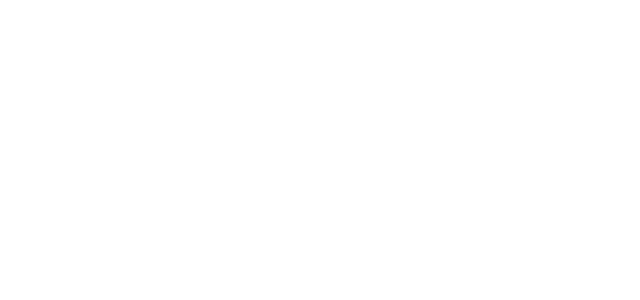
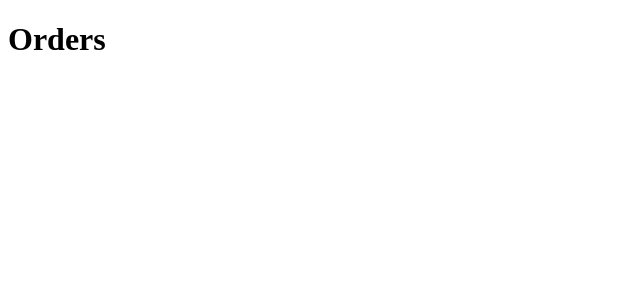
Before and after one commit to savifon/pizza-labs, a React (Create React App) app: page /pedidos in a window 1280 px wide. Before the commit this address had no page. Shown: the top 300 px of the page, without its empty margins (0-640 px from the left). Built offline with nearby package versions, Linux system fonts and the light colour scheme.

Commit message:
implementando página de pedidos efetuados

```diff
--- a/src/pages/Home/index.jsx
+++ b/src/pages/Home/index.jsx
@@ -6,8 +6,7 @@
 import { CartContext } from "../../context/CartContext";
 
 const Home = () => {
-  const { cart, priceCart, orders, add, remove, checkout } =
-    useContext(CartContext);
+  const { cart, priceCart, add, remove, checkout } = useContext(CartContext);
 
   const [products, setProducts] = useState([]);
 
@@ -54,18 +53,6 @@
       ) : (
         <p>Você ainda não escolheu nenhum item.</p>
       )}
-
-      {orders
-        ? orders.map((order) => (
-            <p>
-              {order.products.map((product) => product.name)}
-              <span>{order.status.success ? "Pedido confirmado" : ""}</span>
-              <span>{order.status.deliveryTime}</span>
-              <span>{order.order_at.toString()}</span>
-              <span>{order.price}</span>
-            </p>
-          ))
-        : ""}
     </>
   );
 };
--- /dev/null
+++ b/src/pages/Orders/index.jsx
@@ -0,0 +1,27 @@
+import React, { useContext } from "react";
+
+import { CartContext } from "../../context/CartContext";
+
+const Orders = () => {
+  const { orders } = useContext(CartContext);
+
+  return (
+    <>
+      <h1>Orders</h1>
+
+      {orders
+        ? orders.map((order) => (
+            <p>
+              {order.products.map((product) => product.name)}
+              <span>{order.status.success ? "Pedido confirmado" : ""}</span>
+              <span>{order.status.deliveryTime}</span>
+              <span>{order.order_at.toString()}</span>
+              <span>{order.price}</span>
+            </p>
+          ))
+        : ""}
+    </>
+  );
+};
+
+export default Orders;
--- a/src/routes.js
+++ b/src/routes.js
@@ -1,7 +1,8 @@
-import React, { useContext } from "react";
+import React from "react";
 import { BrowserRouter as Router, Route, Routes } from "react-router-dom";
 
 import Home from "./pages/Home";
+import Orders from "./pages/Orders";
 
 import { CartProvider } from "./context/CartContext";
 
@@ -11,7 +12,7 @@
       <CartProvider>
         <Routes>
           <Route exact path="/" element={<Home />} />
-          {/* <Route exact path='/pedidos' element={<Orders />} /> */}
+          <Route exact path="/pedidos" element={<Orders />} />
         </Routes>
       </CartProvider>
     </Router>
```
